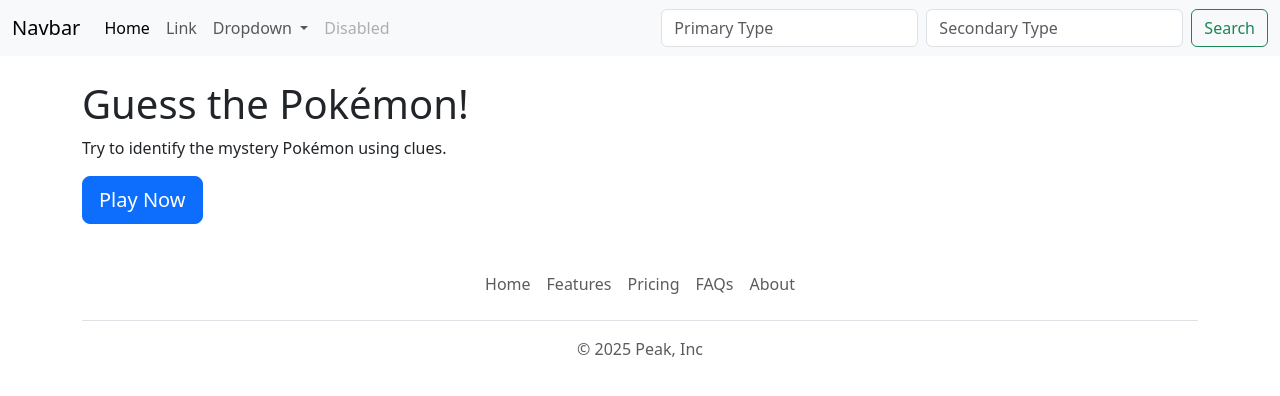
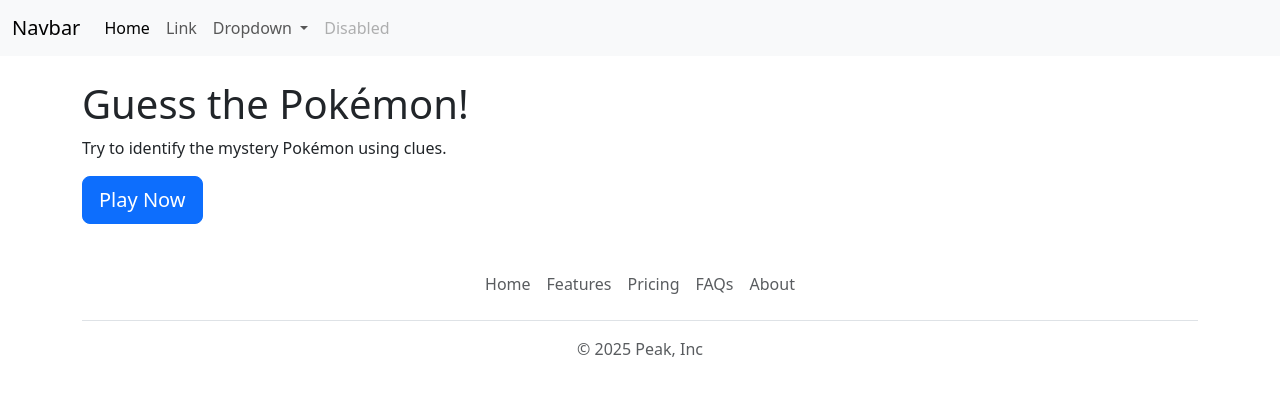
Before and after one commit to THE-GGOAT/PokeGuesser, a Flask app: page / in a window 1280 px wide. Shown: the top 396 px of the page. Run offline with Flask 3, Linux system fonts and the light colour scheme.

Commit message:
Links to non existent pages purged

```diff
--- a/templates/base.html
+++ b/templates/base.html
@@ -42,8 +42,8 @@
             Dropdown
           </a>
           <ul class="dropdown-menu">
-            <li><a class="dropdown-item" href="/add">Add</a></li>
-            <li><a class="dropdown-item" href="/team">View Team</a></li>
+            <li><a class="dropdown-item" href="">Add</a></li>
+            <li><a class="dropdown-item" href="">View Team</a></li>
             <li><hr class="dropdown-divider"></li>
             <li><a class="dropdown-item" href="#">Something else here</a></li>
           </ul>
@@ -52,12 +52,7 @@
           <a class="nav-link disabled" aria-disabled="true">Disabled</a>
         </li>
       </ul>
-      <form class="d-flex" role="search" action="/team" method="get">
-        <input class="form-control me-2" type="search" name="type1" placeholder="Primary Type" aria-label="Search"/>
-        <input class="form-control me-2" type="search" name="type2" placeholder="Secondary Type" aria-label="Search"/>
-        <button class="btn btn-outline-success" type="submit">Search</button>
 
-      </form>
     </div>
   </div>
 </nav>
```
